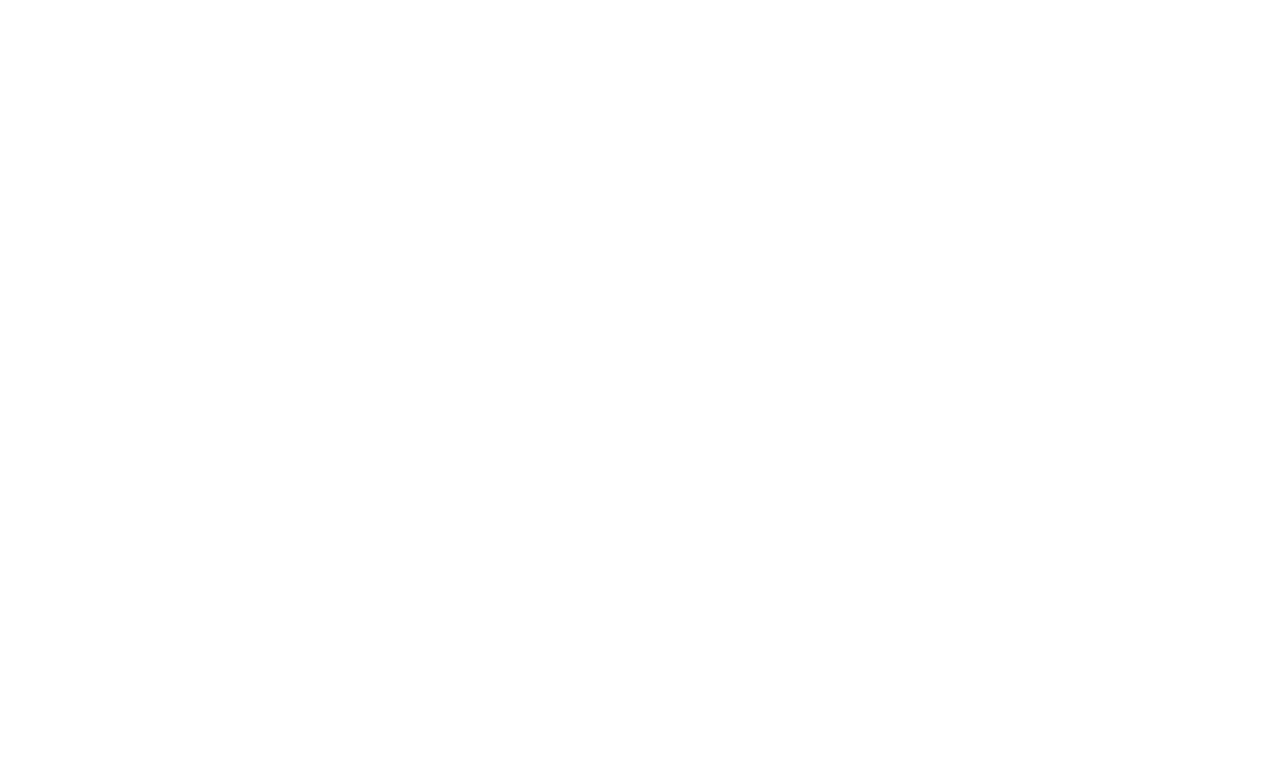
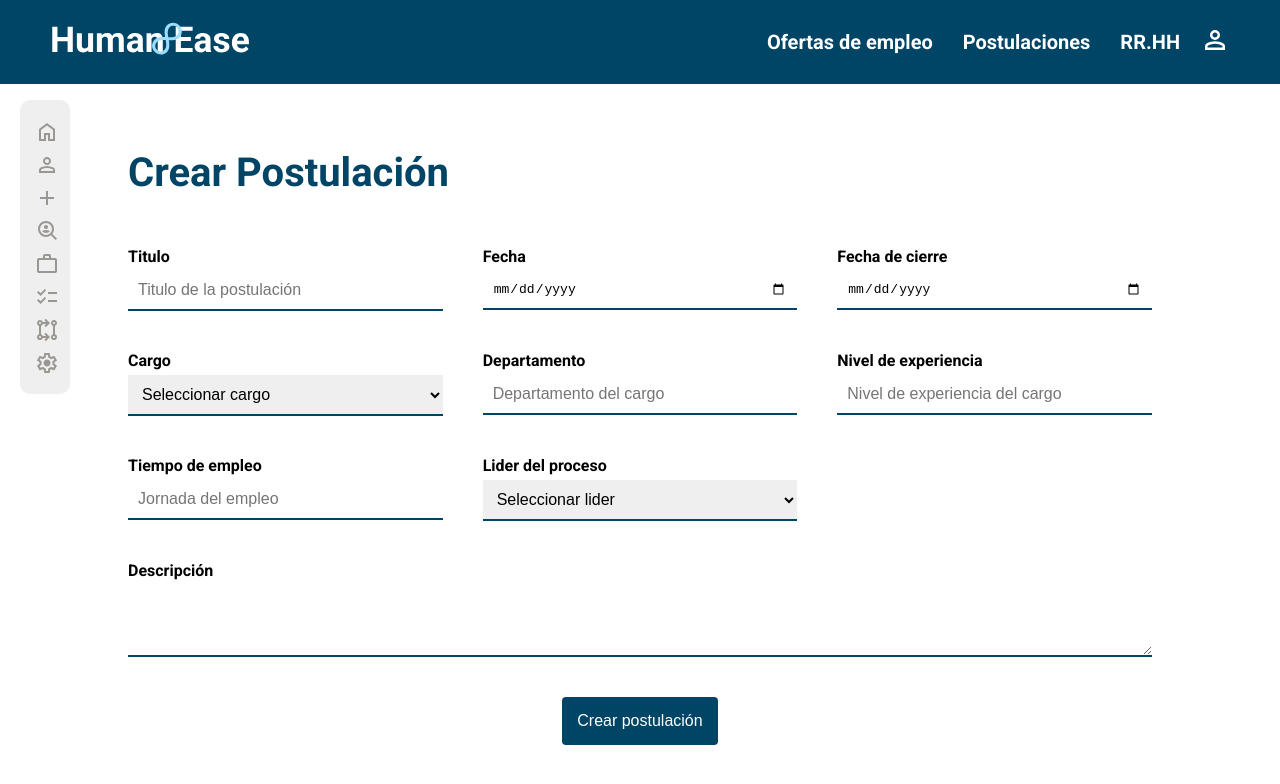
Before and after one commit to LUISARAMIREZ08/Human_Ease, an Angular app in the folder Client/: page /crear-postulacion in a window 1280 px wide. Before the commit this address led to /. Shown: the top 784 px of the page. Built offline with nearby package versions, Linux system fonts and the light colour scheme.

Commit message:
add-crear-postulacion

```diff
--- a/Client/src/app/app.routes.ts
+++ b/Client/src/app/app.routes.ts
@@ -9,5 +9,10 @@
  {
    path: 'home-analista',
    loadComponent: () => import('./components/home-analista/home-analista.component')
+ },
+
+ {
+  path: 'crear-postulacion',
+  loadComponent: () => import('./components/crear-postulacion/crear-postulacion.component')
  }
 ];
--- /dev/null
+++ b/Client/src/app/components/crear-postulacion/crear-postulacion.component.css
@@ -0,0 +1,106 @@
+.roboto-bold {
+    font-family: "Roboto", sans-serif;
+    font-weight: 700;
+    font-style: normal;
+}
+
+.roboto-light {
+    font-family: "Roboto", sans-serif;
+    font-weight: 300;
+    font-style: normal;
+}
+
+.form-container {
+    margin-left: 8%;
+    margin-top: 1%;
+    padding: 2%;
+    max-width: 80%;
+}
+
+.form-container h1 {
+    font-size: 2.5em;
+    color: #004466;
+    margin-bottom: 5%;
+}
+
+.form-container form {
+    display: grid;
+    grid-template-columns: repeat(3, 1fr);
+    gap: 40px;
+    margin-top: 20px;
+}
+
+.form-group {
+    display: flex;
+    flex-direction: column;
+}
+
+.form-group.full-width {
+    grid-column: span 3;
+}
+
+.form-group label {
+    font-weight: bold;
+    margin-bottom: 5px;
+}
+
+.input {
+    padding: 10px;
+    border: 1px solid #ccc;
+    border-radius: 4px;
+    font-size: 1em;
+}
+
+textarea.input {
+    height: 50px;
+    resize: vertical;
+}
+
+.submit-button {
+    background-color: #007bff;
+    color: white;
+    padding: 10px;
+    font-size: 1em;
+    border: none;
+    border-radius: 4px;
+    cursor: pointer;
+    transition: background-color 0.3s ease;
+}
+
+.submit-button:hover {
+    background-color: #0056b3;
+}
+
+form button {
+    background-color: #004466;
+    color: white;
+    padding: 15px;
+    font-size: 1em;
+    border: none;
+    border-radius: 4px;
+    cursor: pointer;
+    transition: background-color 0.3s ease;
+}
+
+.button {
+    grid-column: 2/3;
+    justify-self: center;
+}
+
+.input, textarea, select {
+    border: none; /* Elimina todos los bordes */
+    border-bottom: 2px solid #004466; /* Agrega solo el borde inferior */
+    padding: 10px;
+    font-size: 1em;
+    outline: none; /* Elimina el borde de enfoque predeterminado */
+    transition: border-color 0.3s ease; /* Transición para el cambio de color del borde */
+    border-radius: 0;
+}
+
+.input:focus, textarea:focus, select:focus {
+    border-bottom: 3px solid #004466; /* Cambia el color del borde inferior al enfocar */
+}
+
+.text-gray {
+    color: #ccc;
+}
--- /dev/null
+++ b/Client/src/app/components/crear-postulacion/crear-postulacion.component.html
@@ -0,0 +1,60 @@
+<app-header></app-header>
+<app-barra-herramientas></app-barra-herramientas>
+
+<div class="form-container">
+    <h1 class="roboto-bold">Crear Postulación</h1>
+    <form class="roboto-light" action="">
+        <div class="form-group">
+            <label for="tittle">Titulo</label>
+            <input type="text" placeholder="Titulo de la postulación" class="input" id="tittle">
+        </div>
+
+        <div class="form-group">
+            <label for="fecha">Fecha</label>
+            <input type="date" placeholder="Fecha de la postulación" class="input" id="fecha">
+        </div>
+
+        <div class="form-group">
+            <label for="fecha-cierre">Fecha de cierre</label>
+            <input type="date" placeholder="Fecha de cierre de la postulación" class="input" id="fecha-cierre">
+        </div>
+
+        <div class="form-group">
+            <label for="cargo">Cargo</label>
+            <select name="cargo" id="cargo" class="input">
+                <option value="">Seleccionar cargo</option>
+            </select>
+        </div>
+
+        <div class="form-group">
+            <label for="departamento">Departamento</label>
+            <input type="text" placeholder="Departamento del cargo" class="input" id="departamento">
+        </div>
+
+        <div class="form-group">
+            <label for="experiencia">Nivel de experiencia</label>
+            <input type="text" placeholder="Nivel de experiencia del cargo" class="input" id="experiencia">
+        </div>
+
+        <div class="form-group">
+            <label for="tiempo">Tiempo de empleo</label>
+            <input type="text" placeholder="Jornada del empleo" class="input" id="tiempo">
+        </div>
+
+        <div class="form-group">
+            <label for="lider">Lider del proceso</label>
+            <select name="" id="lider" class="input">
+                <option value="">Seleccionar lider</option>
+            </select>
+        </div>
+
+        <div class="form-group full-width">
+            <label for="descripcion">Descripción</label>
+            <textarea name="" id="descripcion" class="input"></textarea>
+        </div>
+
+        <div class="button">
+            <button type="submit" class="submit-button">Crear postulación</button>
+        </div>
+    </form>
+</div>
--- a/Client/src/app/components/header/header.component.css
+++ b/Client/src/app/components/header/header.component.css
@@ -7,7 +7,8 @@
 .header {
     background-color: #004466;
     color: white;
-    padding: 10px;
+    padding-left: 50px;
+    padding-right: 50px;
     text-align: center;
     font-size: 20px;
     font-weight: bold;
```
Also changed, not shown: Client/src/app/components/crear-postulacion/crear-postulacion.component.ts (added, +14 -0 lines).
